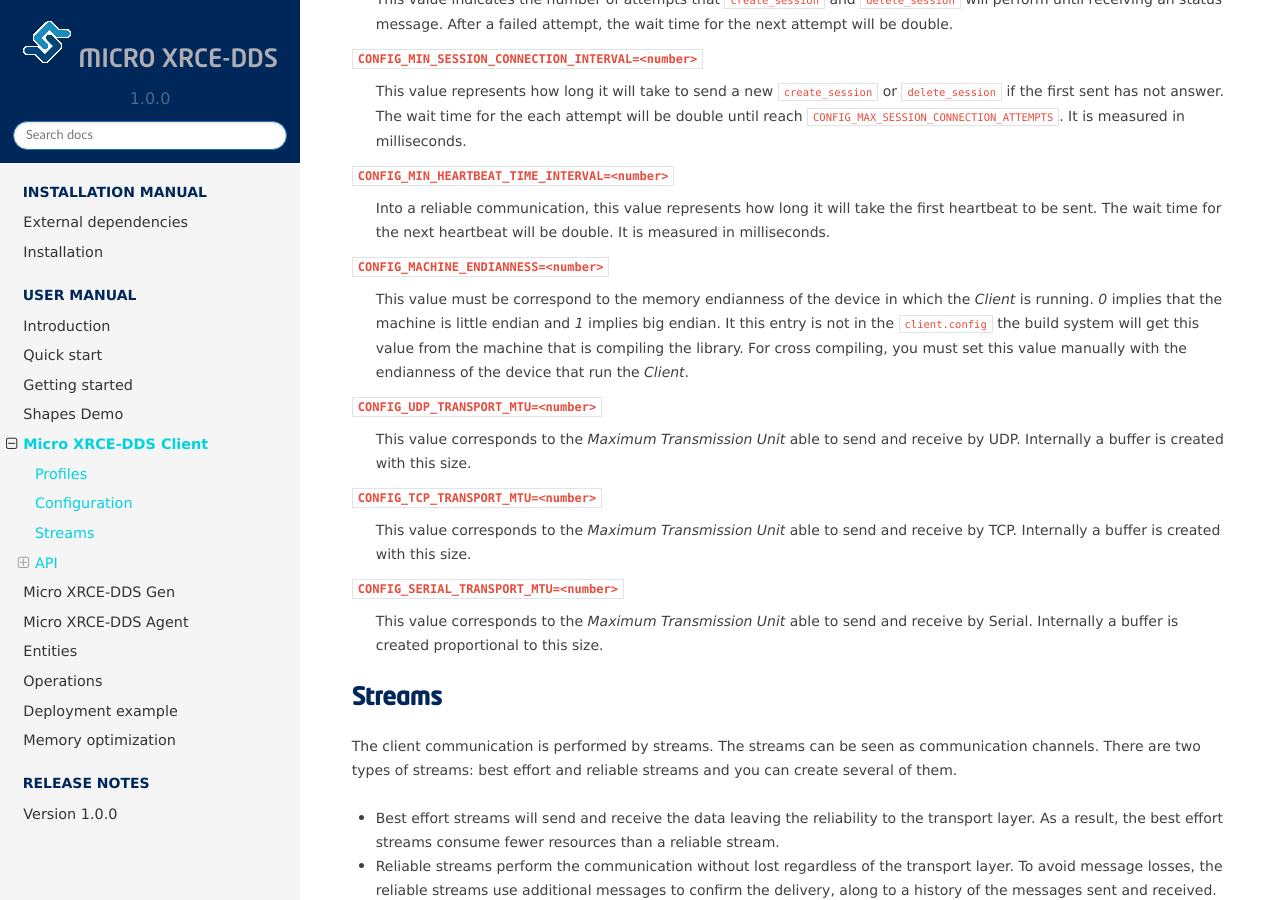
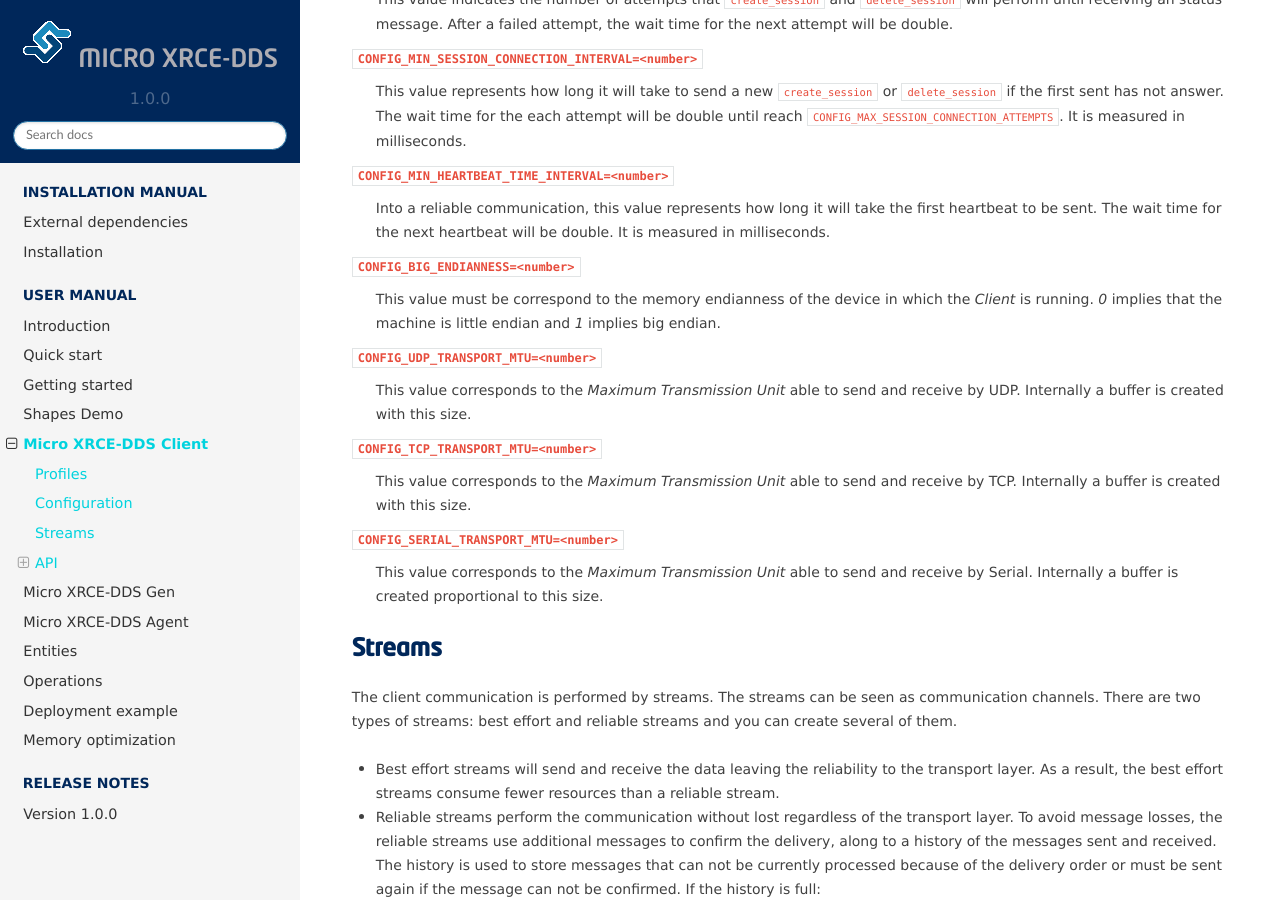
Before and after one commit to eProsima/Micro-XRCE-DDS-docs, a Sphinx documentation site: the page built from docs/client.rst, in a window 1280 px wide and 900 px high, scrolled down 1888 px. Built offline with Sphinx 7.4.7 and the Read the Docs theme 2.0.0, drawn with Linux system fonts in a browser that asks for light colours.

Commit message:
Refs #4438. Updated endianness documentation

```diff
--- a/docs/client.rst
+++ b/docs/client.rst
@@ -93,11 +93,9 @@
     The wait time for the next heartbeat will be double.
     It is measured in milliseconds.
 
-``CONFIG_MACHINE_ENDIANNESS=<number>``
+``CONFIG_BIG_ENDIANNESS=<number>``
     This value must be correspond to the memory endianness of the device in which the *Client* is running.
     `0` implies that the machine is little endian and `1` implies big endian.
-    It this entry is not in the ``client.config`` the build system will get this value from the machine that is compiling the library.
-    For cross compiling, you must set this value manually with the endianness of the device that run the *Client*.
 
 ``CONFIG_UDP_TRANSPORT_MTU=<number>``
     This value corresponds to the `Maximum Transmission Unit` able to send and receive by UDP.
```
